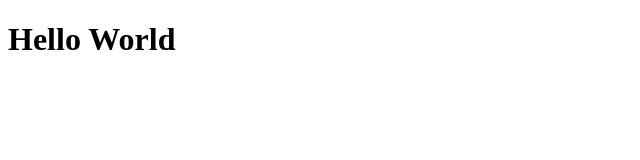
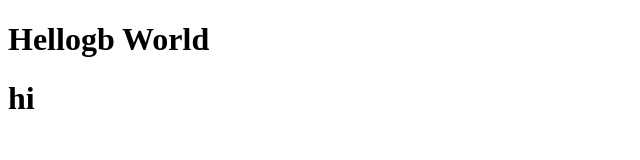
Before and after one commit to RamPakanayev/SmartCampus, a plain HTML site: page HomePage.html in a window 1280 px wide. Shown: the whole page, without its empty margins (0-640 px from the left). Drawn offline with Linux system fonts and the light colour scheme.

Commit message:
MyNewCommit

```diff
--- a/HomePage.html
+++ b/HomePage.html
@@ -7,7 +7,8 @@
     <title>Document</title>
 </head>
 <body>
-    <h1>Hello World</h1>
+    <h1>Hellogb   World</h1>
+    <h1>hi</h1>
 
 </body>
 </html>
```
